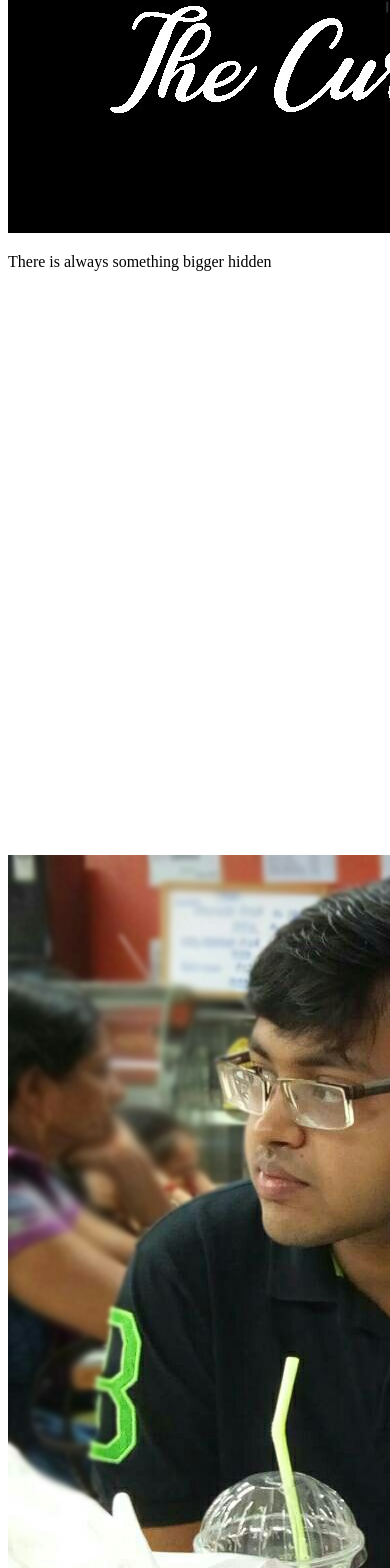
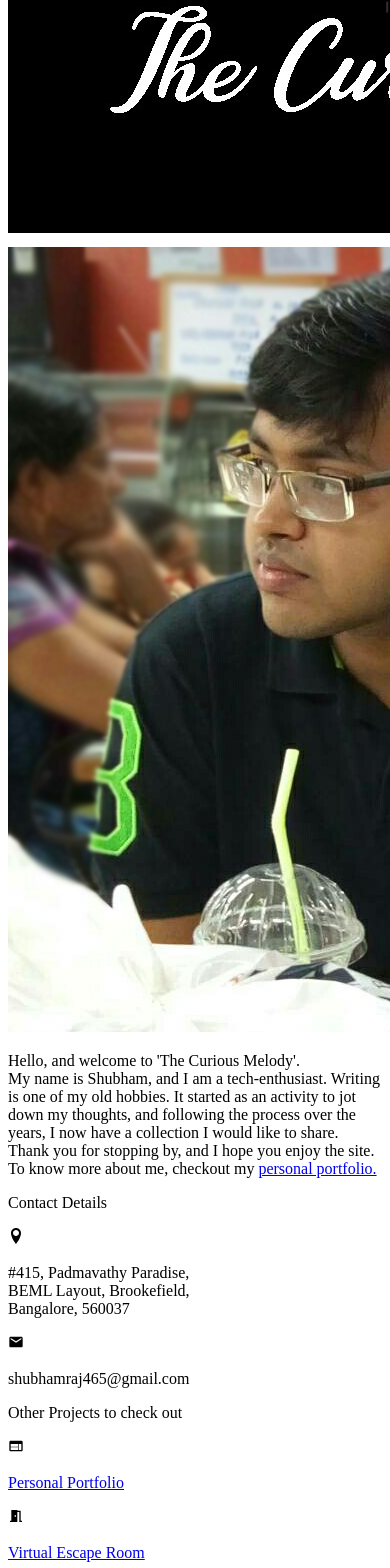
Before and after one commit to shubhamraj23/the-curious-melody, a React (Create React App) app in the folder frontend/: page / in a window 390 px wide. Shown: the part 951-2519 px from the top of the page. Built offline with nearby package versions, Linux system fonts and the light colour scheme; the HTML template or start-up script is replaced by a standard one.

Commit message:
Updated home component

```diff
--- a/frontend/src/components/Footer.jsx
+++ b/frontend/src/components/Footer.jsx
@@ -3,7 +3,7 @@ import { ImLocation } from "react-icons/im";
 
 const Footer = () => {
   return (
-    <div className="nav-base">
+    <div className="nav-base" id="footer">
       <div className="py-4">
         <div className="grid grid-cols-1 md:grid-cols-2 gap-4">
           <div className="px-4">
--- a/frontend/src/components/Header.jsx
+++ b/frontend/src/components/Header.jsx
@@ -51,7 +51,7 @@ const Header = () => {
 
   return (
     <div>
-      <nav className="nav-base nav-fix w-full">
+      <nav className="nav-base nav-fix w-full" id="header">
         <div className="mx-auto">
           <div className="flex justify-between">
             <div className="hidden md:flex">
--- a/frontend/src/components/Home.jsx
+++ b/frontend/src/components/Home.jsx
@@ -9,7 +9,7 @@ const Home = () => {
   const [imageMargin, setImageMargin] = useState('0')
 
   useEffect(() => {
-    const screenHeight = window.innerHeight - document.getElementsByClassName('nav-fix')[0].offsetHeight
+    const screenHeight = window.innerHeight - document.getElementById('header').offsetHeight
     setHeight(screenHeight)
     if (window.innerWidth >= 768) {
       setBoxHeight(`${screenHeight}px`)
@@ -40,8 +40,16 @@ const Home = () => {
       </div>
 
       <div className="bg-shade-3">
-        <div style={{height: `${divHeight}px`}}>
-          {/* Recent Posts */}
+        <div className="py-8">
+          <div className="grid grid-cols-1 md:grid-cols-2">
+            <div className="mx-4">
+              <p className="text-xl md:text-3xl permanent-marker text-center">Recently Published</p>
+            </div>
+
+            <div className="mx-4">
+              <p className="text-xl md:text-3xl permanent-marker text-center">Most Viewed</p>
+            </div>
+          </div>
         </div>
       </div>
 
@@ -56,9 +64,15 @@ const Home = () => {
               <div style={{marginTop: `${marginTop}px`}}>
                 <p className="text-left patrick-hand text-lg md:text-2xl text-white mx-4 md:mx-8" id="profile-description">
                   Hello, and welcome to 'The Curious Melody'. <br/>
-                  My name is Shubham, and I am an engineer. Writing is one of my old hobbies. It started as an
+                  My name is Shubham, and I am a tech-enthusiast. Writing is one of my old hobbies. It started as an
                   activity to jot down my thoughts, and following the process over the years, I now have a collection
-                  I would like to share. Thank you for stopping by, and I hope you enjoy the site.
+                  I would like to share. Thank you for stopping by, and I hope you enjoy the site. To know more about me,
+                  checkout my&nbsp;
+                  <a href="https://shubhamraj23.github.io/personal-portfolio" target="_blank" rel="noreferrer">
+                    <span className="hover:text-black">
+                      personal portfolio.
+                    </span>
+                  </a>
                 </p>
               </div>
             </div>
--- a/frontend/src/styles.css
+++ b/frontend/src/styles.css
@@ -478,6 +478,10 @@ Ensure the default browser behavior of the `hidden` attribute.
   grid-column: span 5 / span 5;
 }
 
+.m-8 {
+  margin: 2rem;
+}
+
 .mx-auto {
   margin-left: auto;
   margin-right: auto;
@@ -488,9 +492,9 @@ Ensure the default browser behavior of the `hidden` attribute.
   margin-bottom: 0.5rem;
 }
 
-.my-8 {
-  margin-top: 2rem;
-  margin-bottom: 2rem;
+.my-16 {
+  margin-top: 4rem;
+  margin-bottom: 4rem;
 }
 
 .my-4 {
@@ -501,11 +505,6 @@ Ensure the default browser behavior of the `hidden` attribute.
 .mx-4 {
   margin-left: 1rem;
   margin-right: 1rem;
-}
-
-.my-16 {
-  margin-top: 4rem;
-  margin-bottom: 4rem;
 }
 
 .mb-2 {
@@ -604,6 +603,11 @@ Ensure the default browser behavior of the `hidden` attribute.
   padding-bottom: 0.5rem;
 }
 
+.py-8 {
+  padding-top: 2rem;
+  padding-bottom: 2rem;
+}
+
 .pb-2 {
   padding-bottom: 0.5rem;
 }
@@ -633,6 +637,11 @@ Ensure the default browser behavior of the `hidden` attribute.
 .text-sm {
   font-size: 0.875rem;
   line-height: 1.25rem;
+}
+
+.text-xl {
+  font-size: 1.25rem;
+  line-height: 1.75rem;
 }
 
 .font-semibold {
@@ -840,4 +849,14 @@ body::-webkit-scrollbar {
     font-size: 1.5rem;
     line-height: 2rem;
   }
+
+  .md\:text-xl {
+    font-size: 1.25rem;
+    line-height: 1.75rem;
+  }
+
+  .md\:text-3xl {
+    font-size: 1.875rem;
+    line-height: 2.25rem;
+  }
 }
```
